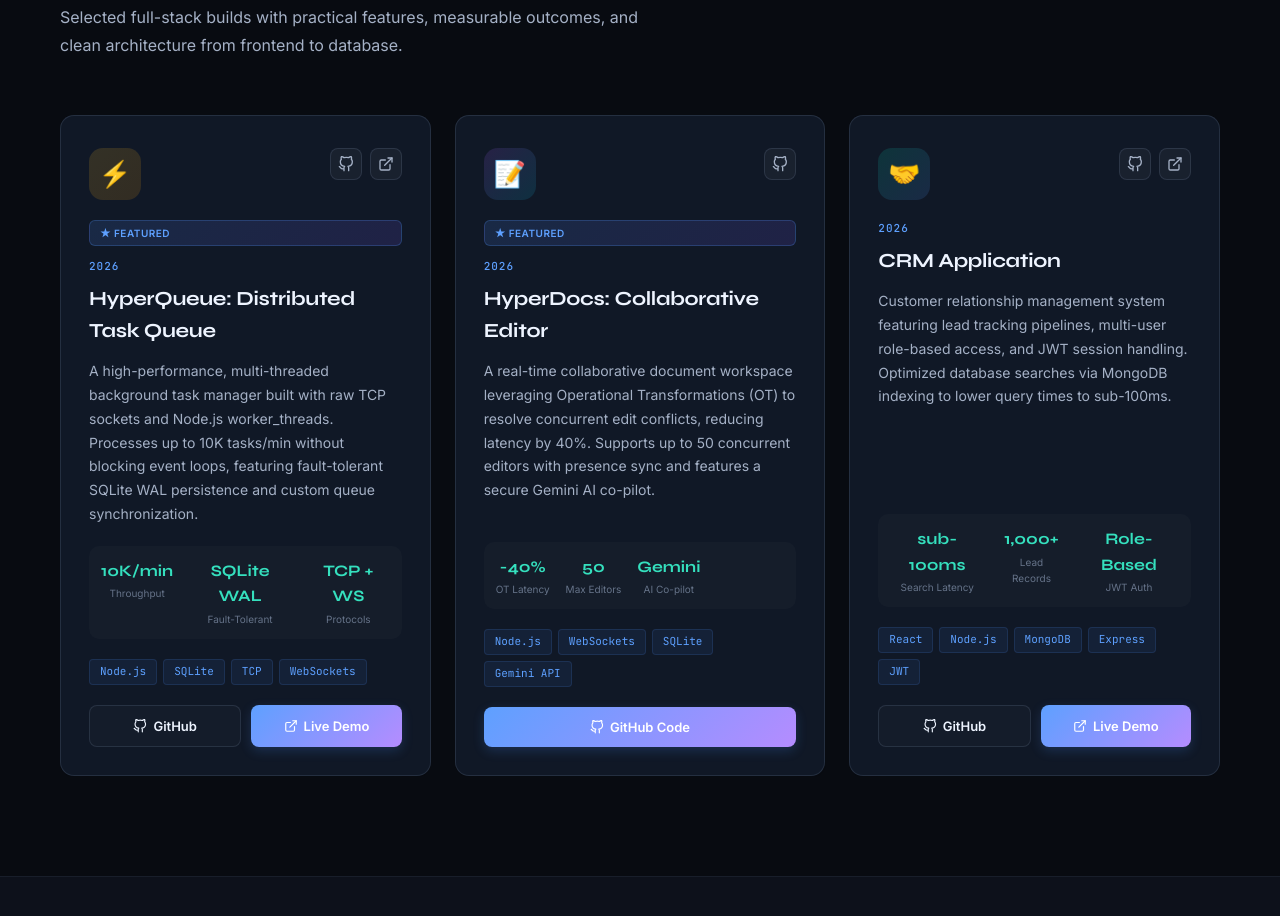
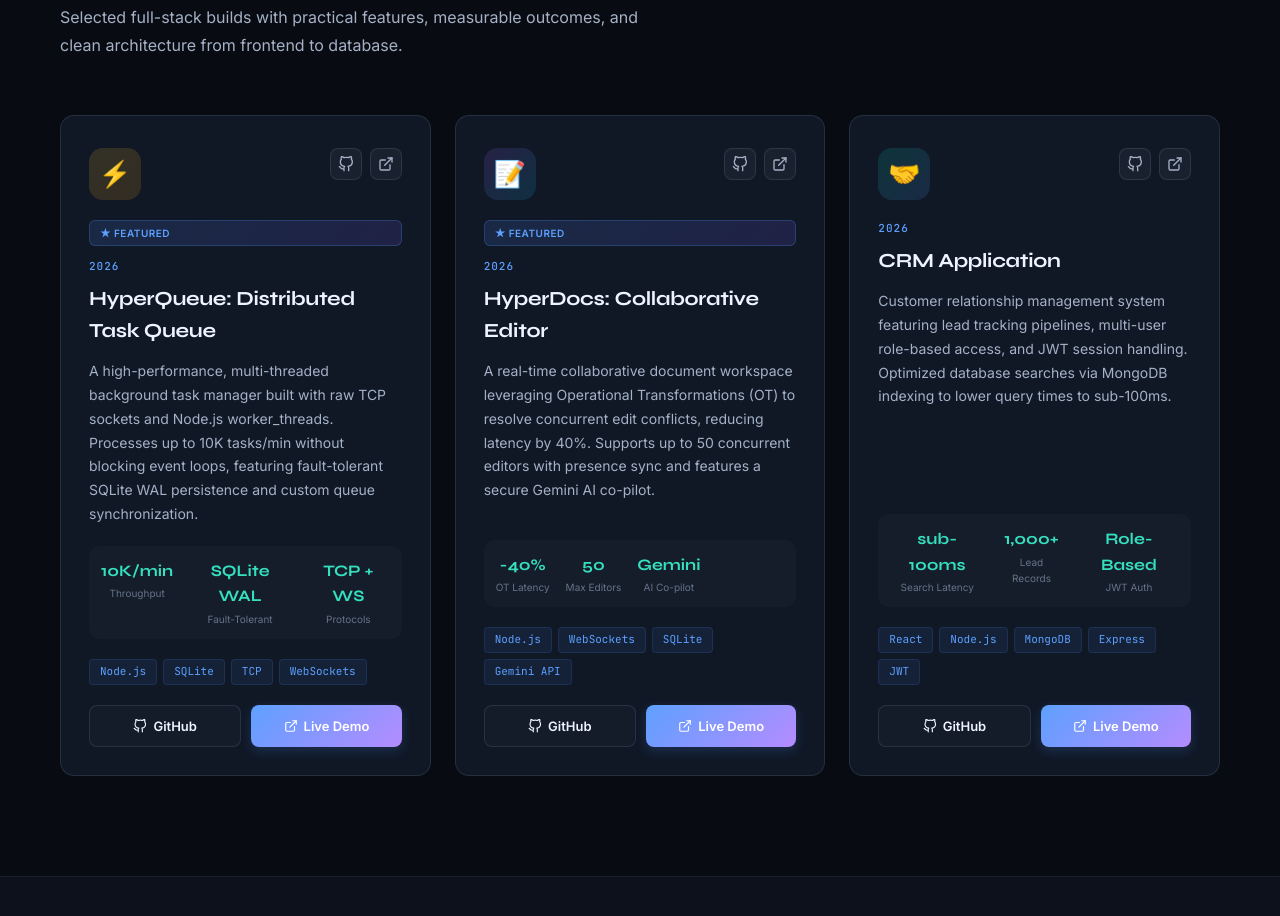
Before and after one commit to Himanshu687-source/new-portfolio, a plain HTML site: page index.html in a window 1280 px wide. Shown: the part 1794-2710 px from the top of the page. Drawn offline with Linux system fonts and the light colour scheme.

Commit message:
feat: Add HyperDocs live deployment link and optimize resume page fit

```diff
--- a/index.html
+++ b/index.html
@@ -833,6 +833,9 @@
             <a href="https://github.com/Himanshu687-source/Real-time-Collaborative-Document-Editor-HyperDocs-" target="_blank" class="proj-link" title="View GitHub Code">
               <svg stroke="currentColor" fill="none" stroke-width="2" viewBox="0 0 24 24" stroke-linecap="round" stroke-linejoin="round" height="16" width="16" xmlns="http://www.w3.org/2000/svg"><path d="M9 19c-5 1.5-5-2.5-7-3m14 6v-3.87a3.37 3.37 0 0 0-.94-2.61c3.14-.35 6.44-1.54 6.44-7A5.44 5.44 0 0 0 20 4.77 5.07 5.07 0 0 0 19.91 1S18.73.65 16 2.48a13.38 13.38 0 0 0-7 0C6.27.65 5.09 1 5.09 1A5.07 5.07 0 0 0 5 4.77a5.44 5.44 0 0 0-1.5 3.78c0 5.42 3.3 6.61 6.44 7A3.37 3.37 0 0 0 9 18.13V22"></path></svg>
             </a>
+            <a href="https://real-time-collaborative-document-editor-egk9.onrender.com" target="_blank" class="proj-link" title="View Live Site">
+              <svg stroke="currentColor" fill="none" stroke-width="2" viewBox="0 0 24 24" stroke-linecap="round" stroke-linejoin="round" height="16" width="16" xmlns="http://www.w3.org/2000/svg"><path d="M18 13v6a2 2 0 0 1-2 2H5a2 2 0 0 1-2-2V8a2 2 0 0 1 2-2h6"></path><polyline points="15 3 21 3 21 9"></polyline><line x1="10" y1="14" x2="21" y2="3"></line></svg>
+            </a>
           </div>
         </div>
         <div class="project-body">
@@ -852,9 +855,13 @@
             <span class="stack-tag">Gemini API</span>
           </div>
           <div class="project-actions">
-            <a href="https://github.com/Himanshu687-source/Real-time-Collaborative-Document-Editor-HyperDocs-" target="_blank" class="btn-proj btn-proj-primary" style="width: 100%; text-align: center; justify-content: center;">
+            <a href="https://github.com/Himanshu687-source/Real-time-Collaborative-Document-Editor-HyperDocs-" target="_blank" class="btn-proj btn-proj-secondary">
               <svg stroke="currentColor" fill="none" stroke-width="2" viewBox="0 0 24 24" stroke-linecap="round" stroke-linejoin="round" height="14" width="14" xmlns="http://www.w3.org/2000/svg"><path d="M9 19c-5 1.5-5-2.5-7-3m14 6v-3.87a3.37 3.37 0 0 0-.94-2.61c3.14-.35 6.44-1.54 6.44-7A5.44 5.44 0 0 0 20 4.77 5.07 5.07 0 0 0 19.91 1S18.73.65 16 2.48a13.38 13.38 0 0 0-7 0C6.27.65 5.09 1 5.09 1A5.07 5.07 0 0 0 5 4.77a5.44 5.44 0 0 0-1.5 3.78c0 5.42 3.3 6.61 6.44 7A3.37 3.37 0 0 0 9 18.13V22"></path></svg>
-              <span>GitHub Code</span>
+              <span>GitHub</span>
+            </a>
+            <a href="https://real-time-collaborative-document-editor-egk9.onrender.com" target="_blank" class="btn-proj btn-proj-primary">
+              <svg stroke="currentColor" fill="none" stroke-width="2" viewBox="0 0 24 24" stroke-linecap="round" stroke-linejoin="round" height="14" width="14" xmlns="http://www.w3.org/2000/svg"><path d="M18 13v6a2 2 0 0 1-2 2H5a2 2 0 0 1-2-2V8a2 2 0 0 1 2-2h6"></path><polyline points="15 3 21 3 21 9"></polyline><line x1="10" y1="14" x2="21" y2="3"></line></svg>
+              <span>Live Demo</span>
             </a>
           </div>
         </div>
```
Also changed, not shown: portfolio.html (+9 -2 lines), 1 other file.
